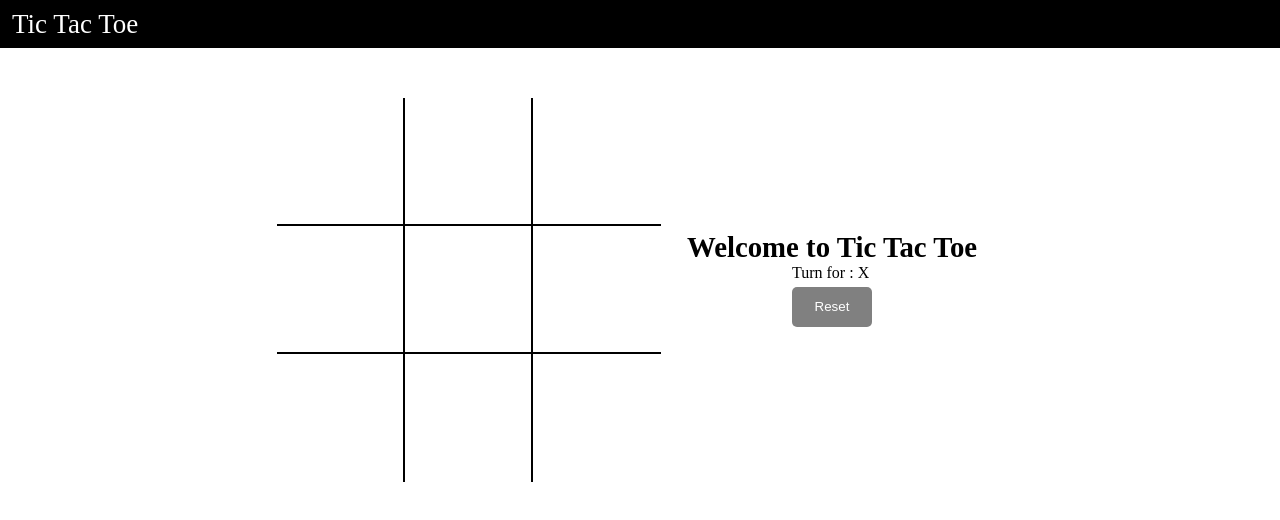
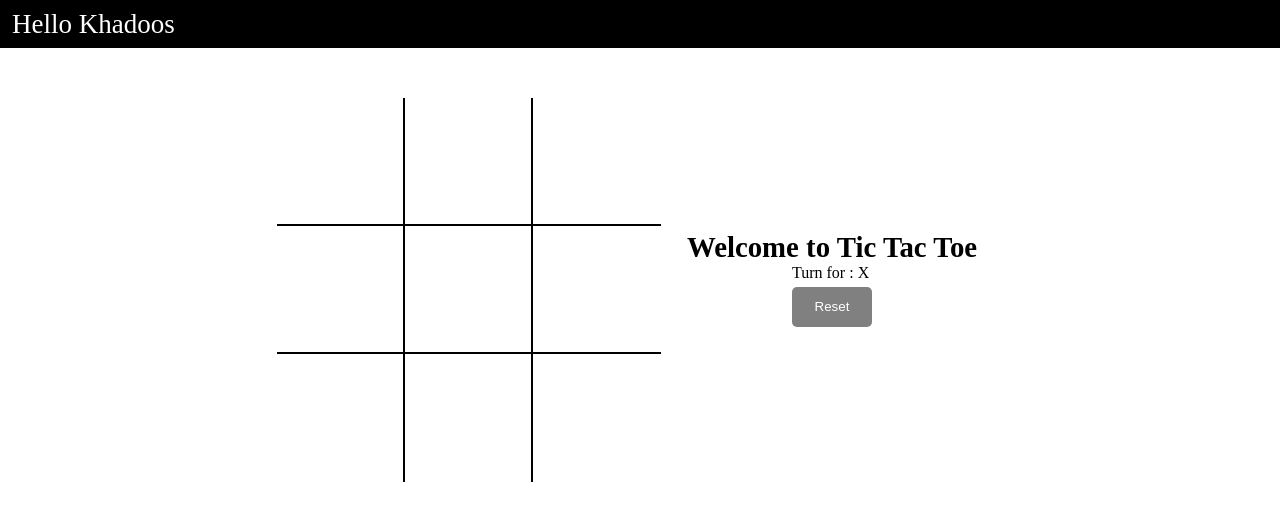
Before and after one commit to stark-code-css/mytictac, a plain HTML site: page index.html in a window 1280 px wide. Drawn offline with Linux system fonts and the light colour scheme.

Commit message:
index.html

```diff
--- a/index.html
+++ b/index.html
@@ -9,7 +9,7 @@
 <body>
     <nav>
         <ul>
-            <li>Tic Tac Toe</li>
+            <li>Hello Khadoos</li>
         </ul>
     </nav>
 
```
